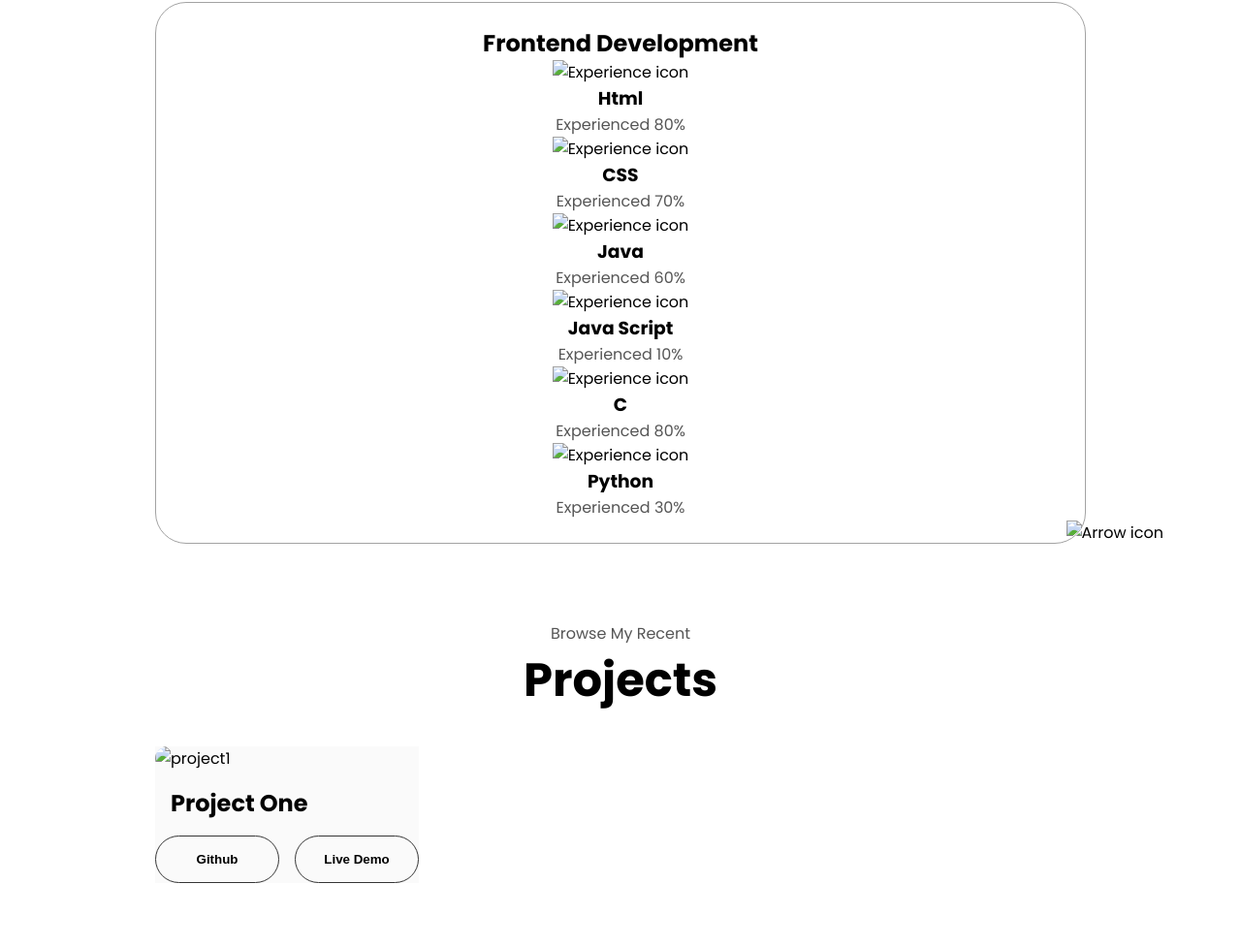
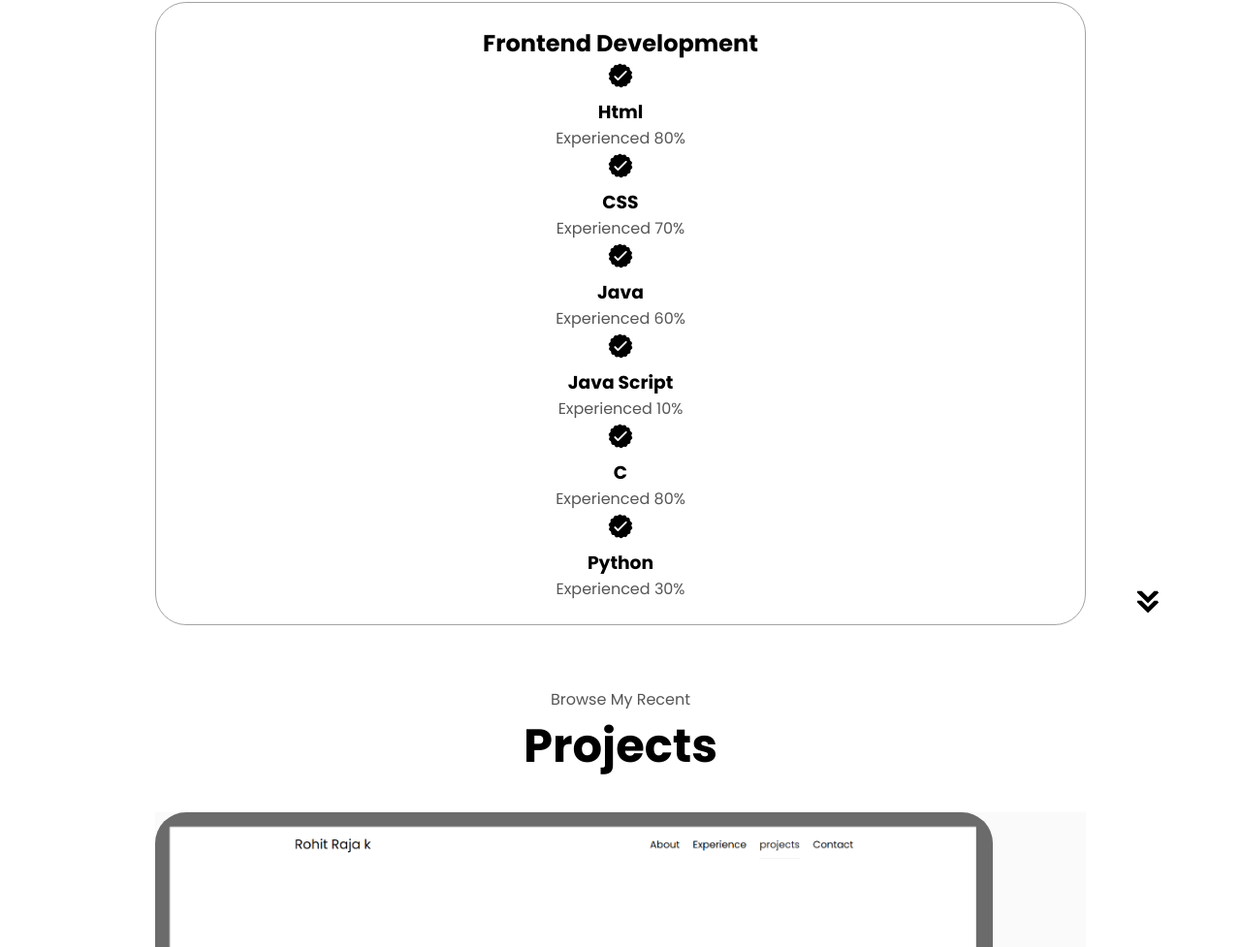
Before and after one commit to Rohitraja-k/My-portfolio, a plain HTML site: page index.html in a window 1280 px wide. Shown: the part 1823-2800 px from the top of the page at 97% size. Drawn offline with Linux system fonts and the light colour scheme; files whose address does not match are found by name.

Commit message:
Update index.html

```diff
--- a/index.html
+++ b/index.html
@@ -54,9 +54,9 @@
             </button>
             </div>
             <div id="social-container">
-                <img src="./assets/linkedin.png" alt="linkedin profile"
+                <img src="linkedin.png" alt="linkedin profile"
                 class="icon" onclick="location.href='https://www.linkedin.com/in/rohit-raja-k-232087343?utm_source=share&utm_campaign=share_via&utm_content=profile&utm_medium=android_app'"/>
-                  <img src="./assets/github.png" alt="github profile"
+                  <img src="github.png" alt="github profile"
                 class="icon" onclick="location.href='https://github.com/Rohitraja-k'"/>
 
 
@@ -80,7 +80,7 @@
                             <p class="e">Beginning of <br>Frontend Development</p>
                         </div>
                         <div class="details-container">
-                             <img src="./assets/education.png"
+                             <img src="education.png"
                               alt="Eductaion"
                             class="icon">
                             <h3 class="w">Education</h3>
@@ -97,7 +97,7 @@
                     </div>
                 </div>
             </div>
-            <img src="./assets/arrow.png" alt="Arrow icon"
+            <img src="arrow.png" alt="Arrow icon"
             class="icon arrow" onclick="location.href='#experience'"
             />
     </section>
@@ -112,7 +112,7 @@
                     </h2>
                     <div class="article-container">
                         <article>
-                            <img src="./assets/checkmark.png"
+                            <img src="checkmark.png"
                              alt="Experience icon" class="icon"/>
                              <div>
                                 <h3>Html</h3>
@@ -120,7 +120,7 @@
                              </div>
                         </article>
                         <article>
-                            <img src="./assets/checkmark.png"
+                            <img src="checkmark.png"
                              alt="Experience icon" class="icon"/>
                              <div>
                                 <h3>CSS</h3>
@@ -128,7 +128,7 @@
                              </div>
                         </article>
                         <article>
-                            <img src="./assets/checkmark.png"
+                            <img src="checkmark.png"
                              alt="Experience icon" class="icon"/>
                              <div>
                                 <h3>Java</h3>
@@ -136,7 +136,7 @@
                              </div>
                         </article>
                         <article>
-                            <img src="./assets/checkmark.png"
+                            <img src="checkmark.png"
                              alt="Experience icon" class="icon"/>
                              <div>
                                 <h3>Java Script</h3>
@@ -144,7 +144,7 @@
                              </div>
                         </article>
                         <article>
-                            <img src="./assets/checkmark.png"
+                            <img src="checkmark.png"
                              alt="Experience icon" class="icon"/>
                              <div>
                                 <h3>C</h3>
@@ -152,7 +152,7 @@
                              </div>
                         </article>
                         <article>
-                            <img src="./assets/checkmark.png"
+                            <img src="checkmark.png"
                              alt="Experience icon" class="icon"/>
                              <div>
                                 <h3>Python</h3>
@@ -163,7 +163,7 @@
                 </div>
             </div>
         </div>
-        <img src="./assets/arrow.png" alt="Arrow icon"
+        <img src="arrow.png" alt="Arrow icon"
             class="icon arrow" onclick="location.href='#projects'"
             />
     </section>
@@ -174,7 +174,7 @@
             <div class="about-containers">
             <div class="detailas-conatiner color-container">
                 <div class="article-container ctr">
-                    <img src="pr1.png" alt="project1"
+                    <img src="pro1.png" alt="project1"
                     class="project-img"/>
                 </div>
                 <h2 class="experience-sub-title project-title">Project One</h2>
@@ -191,7 +191,7 @@
                 </div>
             </div>
         </div>
-        <img src="./assets/arrow.png" alt="Arrow icon"
+        <img src="arrow.png" alt="Arrow icon"
             class="icon arrow" onclick="location.href='#contact'"
             />
     </section>
@@ -200,13 +200,13 @@
         <h1 class="title">Contact Me</h1>
         <div class="contact-info-upper-container">
             <div class="contact-info-container">
-                <img src="./assets/email.png" alt="email icon"
+                <img src="email.png" alt="email icon"
                 class="icon contact-icon email-icon"
                 />
                 <p><a href="mailto:rohitrajak.0610@gmail.com"> rohitrajak.0610@gmail.com</a></p>
             </div>
             <div class="contact-info-container">
-                <img src="./assets/linkedin.png" alt="linkedin icon"
+                <img src="linkedin.png" alt="linkedin icon"
                 class="icon contact-icon "
                 />
                 <p><a href="https://www.linkedin.com">LinkedIn</a></p>
```
